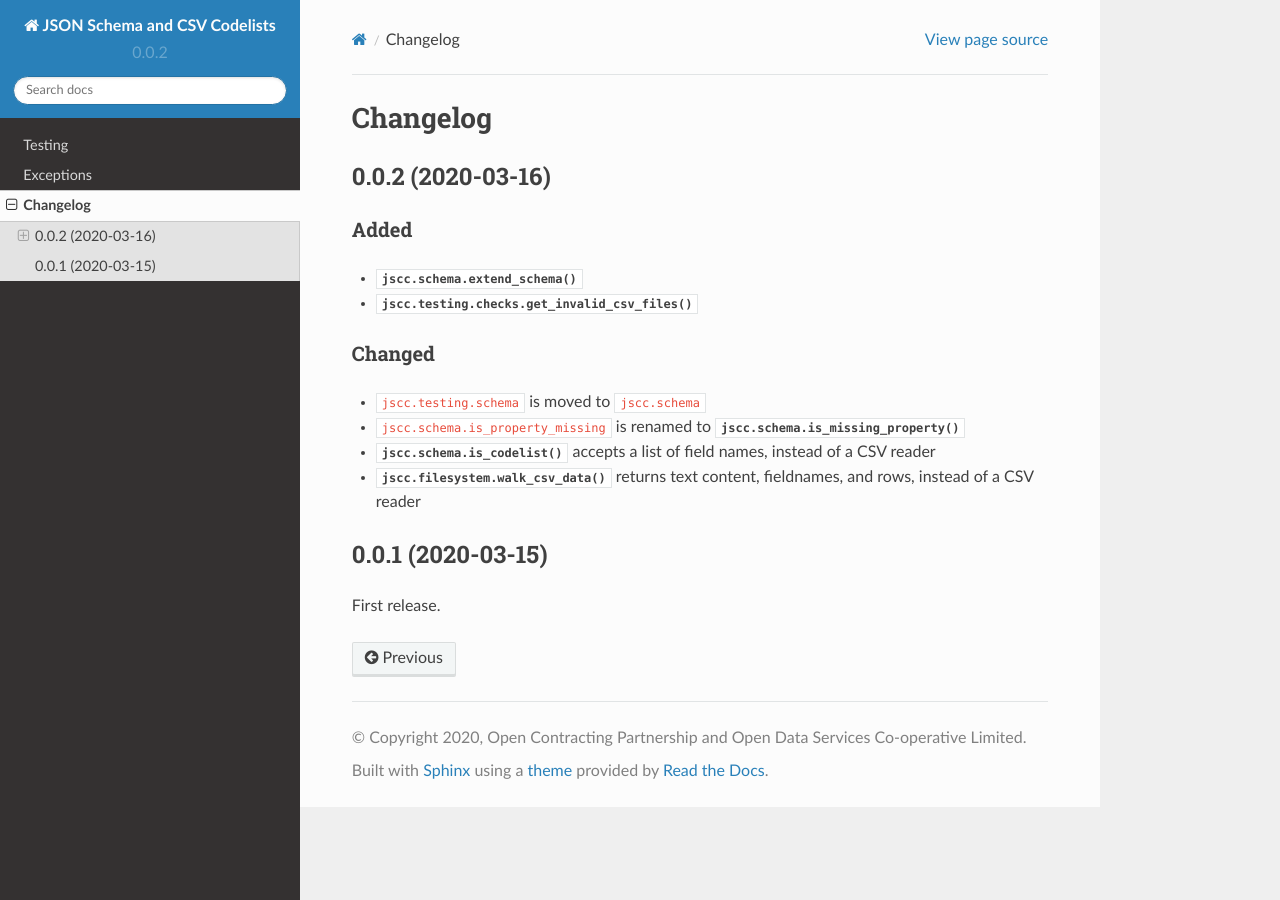
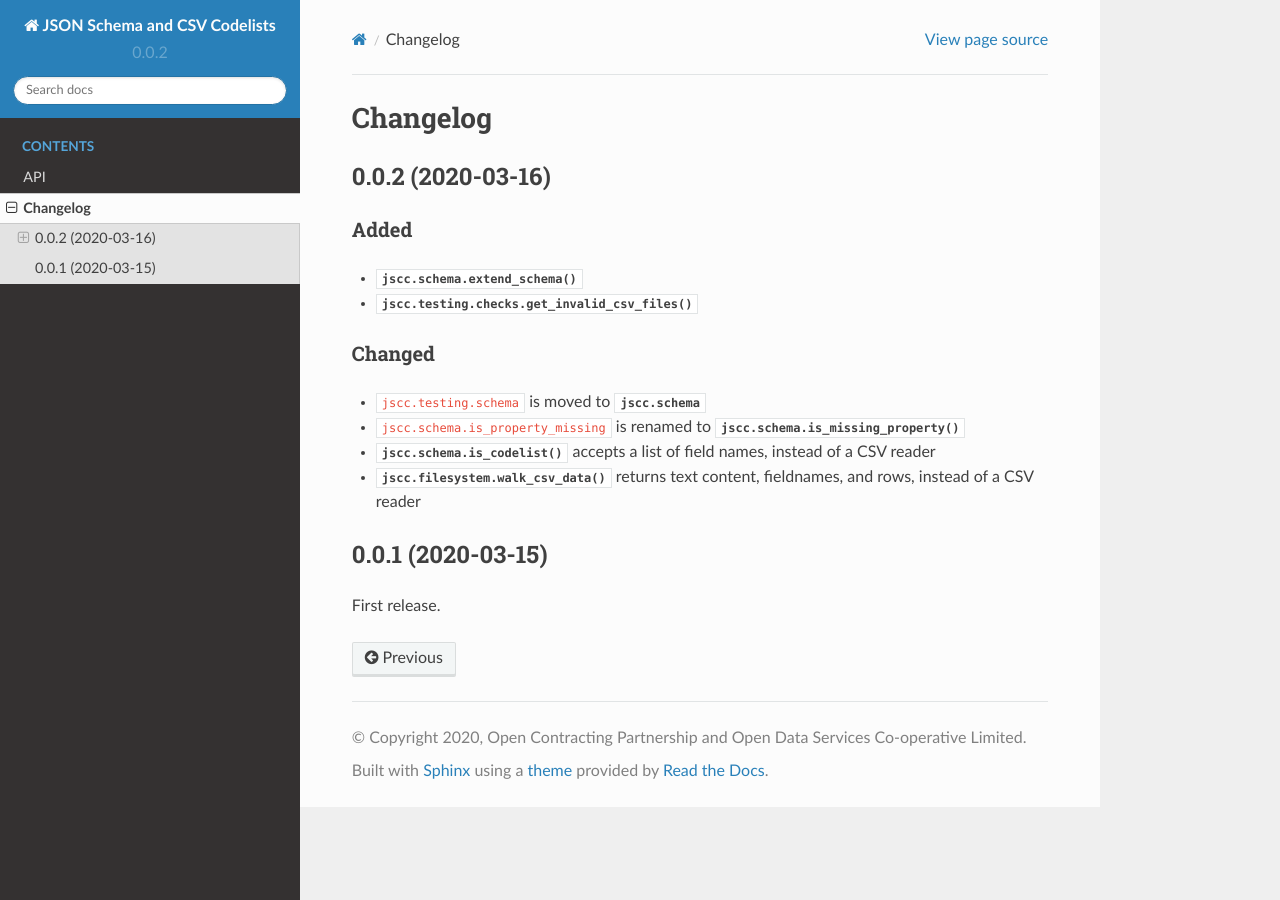
Before and after one commit to open-contracting/jscc, a Sphinx documentation site: the page built from docs/changelog.rst, in a window 1280 px wide. Built offline with Sphinx 7.4.7 and the Read the Docs theme 2.0.0, drawn with Linux system fonts in a browser that asks for light colours; cross-references to code outside the pages are shown as plain code.

Commit message:
Fix docs

```diff
--- /dev/null
+++ b/docs/api/index.rst
@@ -0,0 +1,8 @@
+API
+=======
+
+.. toctree::
+
+   testing/index
+   schema
+   exceptions
--- a/docs/api/testing/schema.rst
+++ b/docs/api/schema.rst
@@ -1,6 +1,6 @@
 Schema
 ======
 
-.. automodule:: jscc.testing.schema
+.. automodule:: jscc.schema
    :members:
    :undoc-members:
--- a/docs/api/testing/index.rst
+++ b/docs/api/testing/index.rst
@@ -4,6 +4,5 @@ Testing
 .. toctree::
 
    checks
-   schema
    filesystem
    util
--- a/docs/changelog.rst
+++ b/docs/changelog.rst
@@ -13,7 +13,7 @@ Added
 Changed
 ~~~~~~~
 
--  ``jscc.testing.schema`` is moved to :module:`jscc.schema`
+-  ``jscc.testing.schema`` is moved to :mod:`jscc.schema`
 -  ``jscc.schema.is_property_missing`` is renamed to :meth:`jscc.schema.is_missing_property`
 -  :meth:`jscc.schema.is_codelist` accepts a list of field names, instead of a CSV reader
 -  :meth:`jscc.filesystem.walk_csv_data` returns text content, fieldnames, and rows, instead of a CSV reader
--- a/docs/index.rst
+++ b/docs/index.rst
@@ -3,13 +3,10 @@ JSON Schema and CSV Codelists (JSCC)
 
 .. include:: ../README.rst
 
-API
----
+.. toctree::
+   :caption: Contents
 
-.. toctree::
-
-   api/testing/index
-   api/exceptions
+   api/index
    changelog
 
 Copyright (c) 2020 Open Contracting Partnership, released under the BSD license
```
Also changed, not shown: 1 other file.
